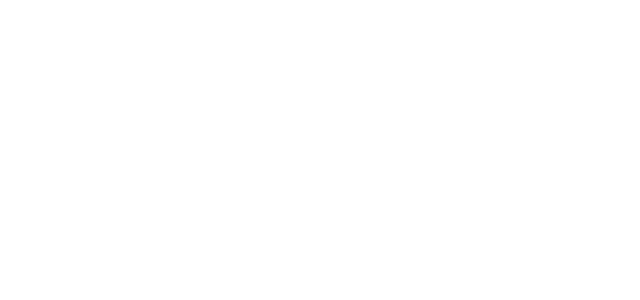
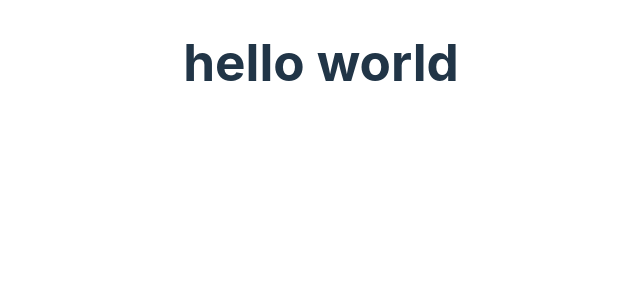
Before and after one commit to gentrithotii/WebStore, a React (Vite) app: page /cart in a window 1280 px wide. Before the commit this address had no page. Shown: the top 300 px of the page, without its empty margins (319-959 px from the left). Built offline with nearby package versions, Linux system fonts and the light colour scheme.

Commit message:
added link to cart site as well

```diff
--- a/src/App.tsx
+++ b/src/App.tsx
@@ -1,7 +1,7 @@
-import * as React from 'react';
 import './App.css';
 import Home from './Home/Home';
 import Products from './Products/Products';
+import Cart from './Cart/Cart';
 import {
   BrowserRouter as Router,
   Route,
@@ -14,6 +14,7 @@ export default function App() {
         <Routes>
           <Route path="/" element={<Home/>}/>
           <Route path="/products" element={<Products/>}/>
+          <Route path="/cart" element={<Cart/>}/>
         </Routes>
     </Router>
   );
--- a/src/Cart/Cart.tsx
+++ b/src/Cart/Cart.tsx
@@ -9,9 +9,7 @@ function Cart() {
 
     return (
     <>
-      <Header />
-      <Page />
-      <Footer />
+   <h1>hello world</h1>
     </>
     );
   };
--- a/src/Home/Header.tsx
+++ b/src/Home/Header.tsx
@@ -49,7 +49,7 @@ const useStyles = makeStyles((theme: Theme) =>
           </Link>
           </Typography>
 
-          <Link to="/products">
+          <Link to="/cart">
           <Button color="inherit">Cart</Button>
           </Link>
 
--- a/src/Home/Page.tsx
+++ b/src/Home/Page.tsx
@@ -1,7 +1,6 @@
 import React from "react";
 import Paper from "@material-ui/core/Paper";
 import Image from "/images/fruits-mix-background-homepage.jpeg";
-
 
 const styles = {
     paperContainer: {
```
